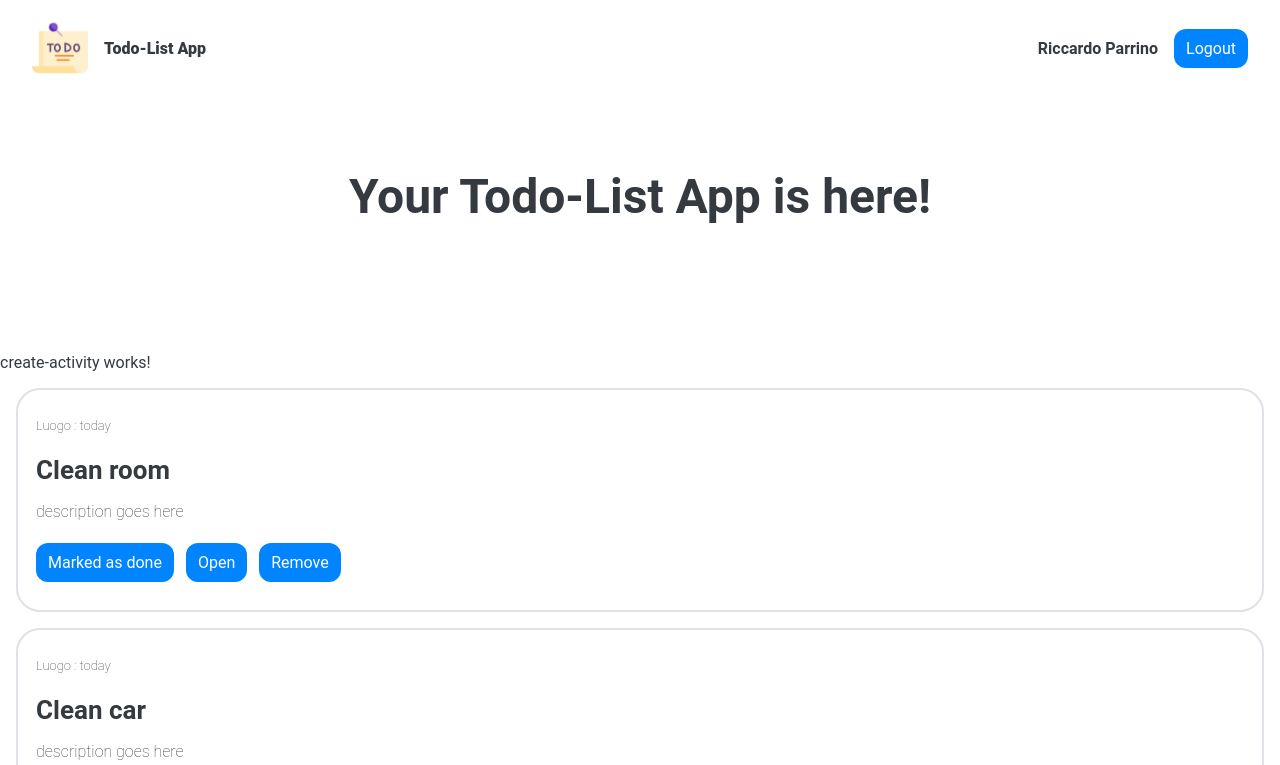
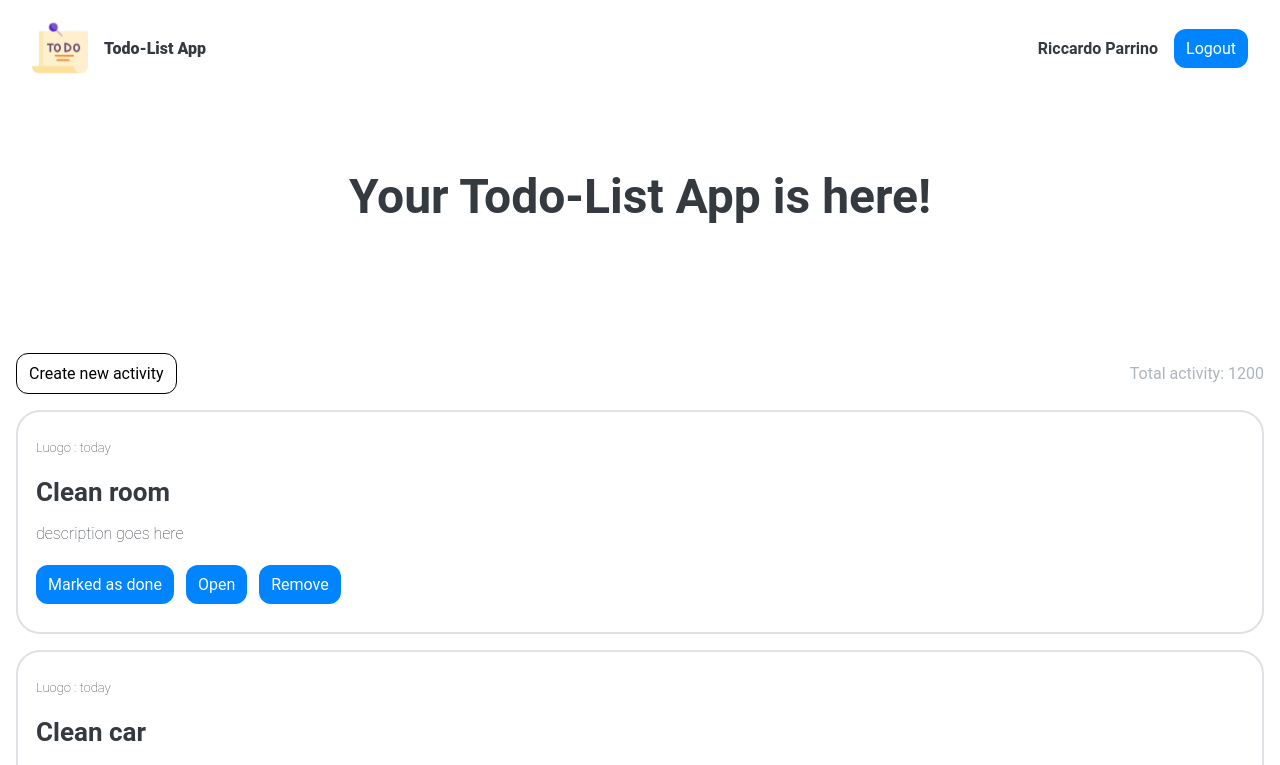
Before and after one commit to RiccardoParrino/ToDoApp, an Angular app in the folder frontend/todo/: page / in a window 1280 px wide. Shown: the top 765 px of the page. Built offline with nearby package versions, Linux system fonts and the light colour scheme.

Commit message:
a little bit of style on create activity component

```diff
--- a/frontend/todo/src/app/create-activity/create-activity.css
+++ b/frontend/todo/src/app/create-activity/create-activity.css
@@ -0,0 +1,20 @@
+.create-activity-container {
+    padding: 0px 16px;
+}
+
+.inner-container {
+    display: flex;
+    flex-direction: row;
+    justify-content: space-between;
+    align-items: center;
+    max-width: 1300px;
+    margin: 0px auto;
+}
+
+.button {
+    background-color: white;
+    color: black;
+    padding: 10px 12px;
+    border-radius: 12px;
+    border: 1px black solid;
+}
--- a/frontend/todo/src/app/create-activity/create-activity.html
+++ b/frontend/todo/src/app/create-activity/create-activity.html
@@ -1 +1,6 @@
-<p>create-activity works!</p>
+<div class="create-activity-container">
+    <div class="inner-container">
+        <a class="button">Create new activity</a>
+        <p style="color: #adb5bd;">Total activity: 1200</p>
+    </div>
+</div>
```
